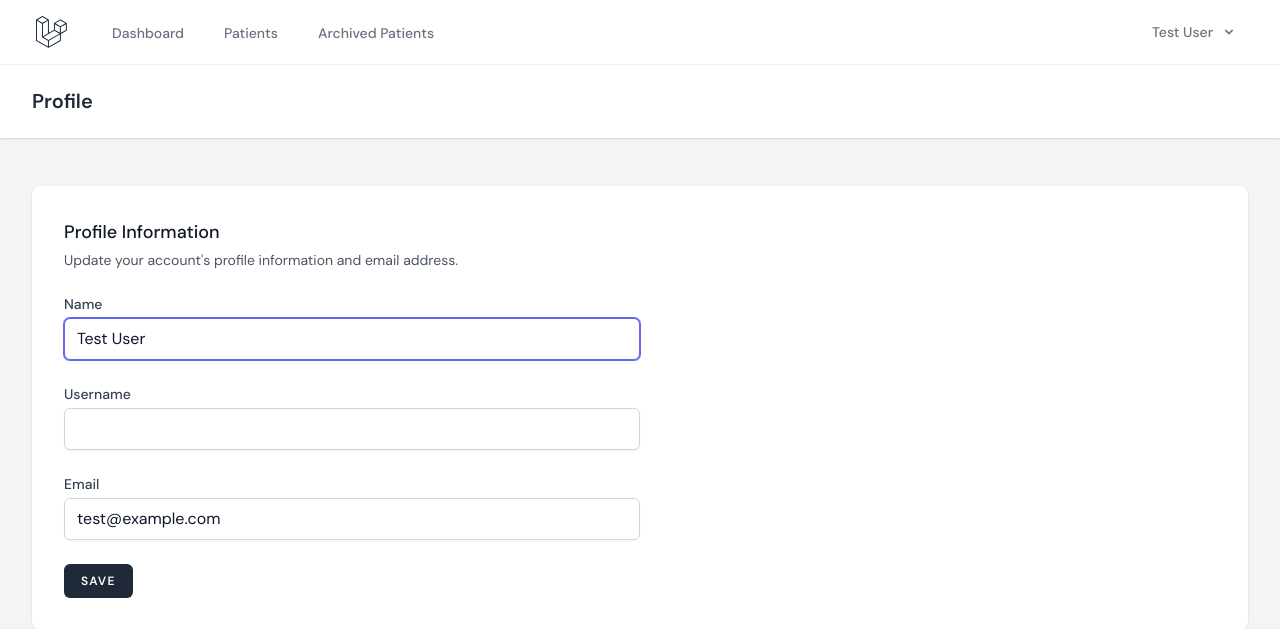
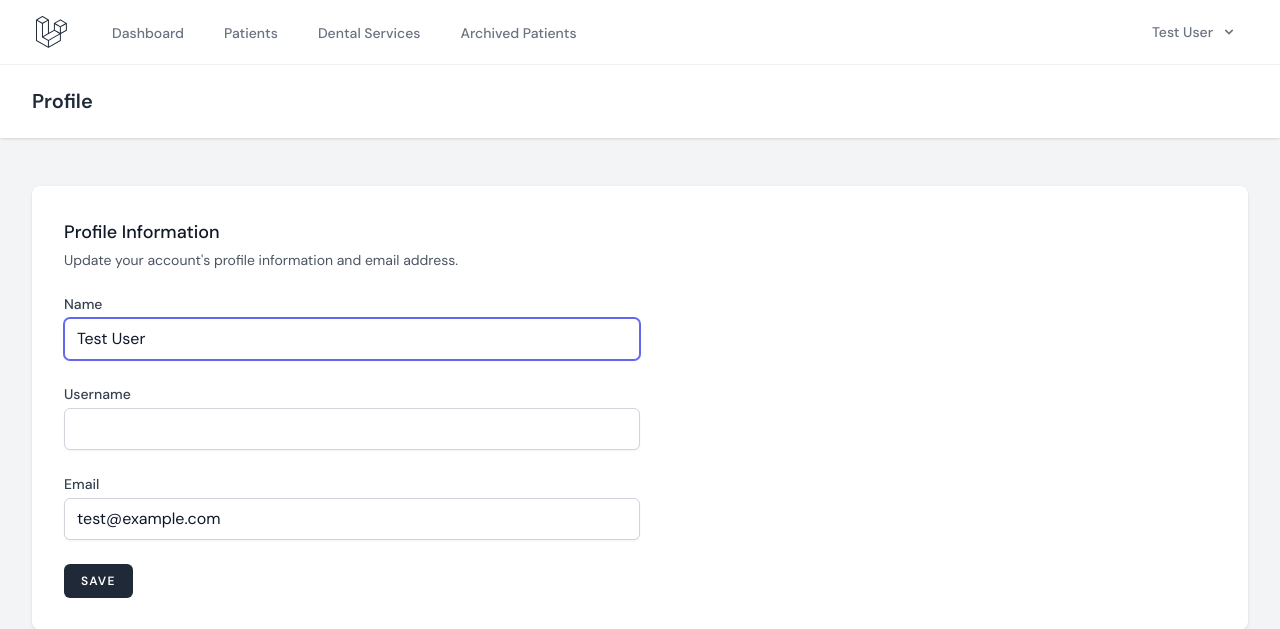
Before and after one commit to Lloydddddddd/DentalHorizone-Capstone, a Laravel app: page /profile in a window 1280 px wide. Shown: the top 629 px of the page. Run offline with Laravel 12, Linux system fonts and the light colour scheme; a user stored in the database is signed in; data comes from the database, SQL or seed files in the repository; style sheets or scripts are compiled from the project's sources; parts of the project's set-up code (start-up, migrations or seed data) failed here and were passed over; some libraries are stand-ins or nearby versions.

Commit message:
feat: add 'Dental Services' link to AuthenticatedLayout navigation

```diff
--- a/resources/js/Layouts/AuthenticatedLayout.jsx
+++ b/resources/js/Layouts/AuthenticatedLayout.jsx
@@ -37,6 +37,9 @@ export default function AuthenticatedLayout({ header, children }) {
                                     active={route().current('patients.*')}
                                 >
                                     Patients
+                                </NavLink>
+                                <NavLink href={route('services.index')} active={route().current('services.index')}>
+                                     Dental Services
                                 </NavLink>
 
                                 <NavLink
```
